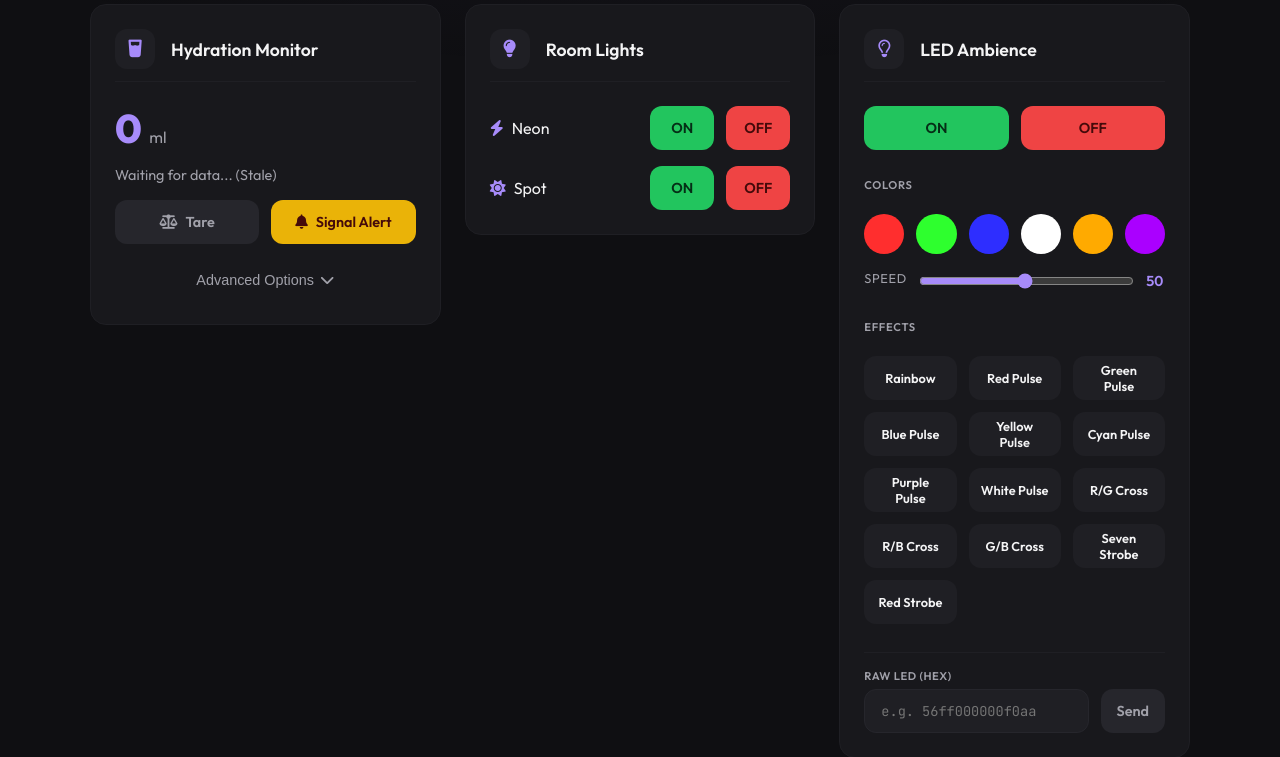
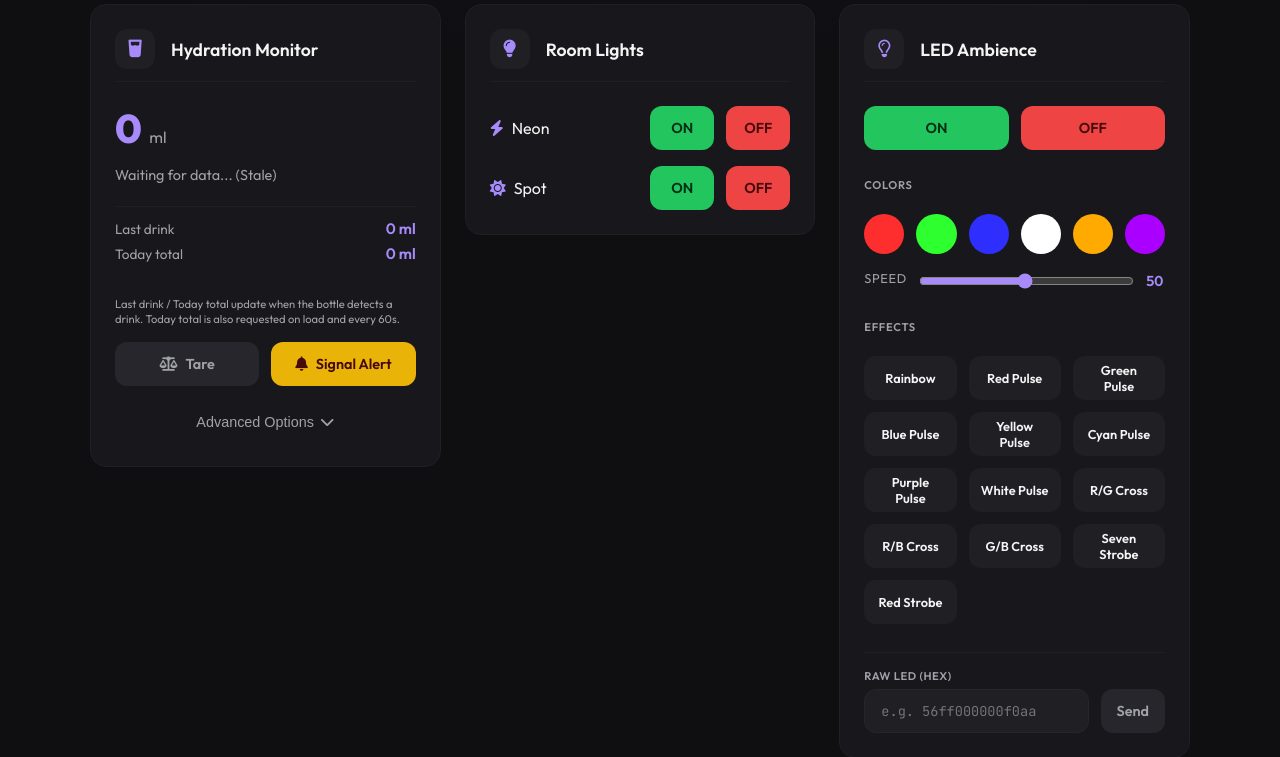
Before and after one commit to mithunbabbira/SmartHydrationSystem, a Flask app: page / in a window 1280 px wide. Shown: the part 168-925 px from the top of the page. Run offline with Flask 3, Linux system fonts and the light colour scheme; data that the repository does not hold is empty.

Commit message:
Hydration: last drink + today total in UI and log; request_daily_total (0x23) from slave; robust hex parse

```diff
--- a/house_automation/pi_controller/controller.py
+++ b/house_automation/pi_controller/controller.py
@@ -143,10 +143,10 @@ class SerialController:
     def process_incoming_data(self, line):
         # ... (Heartbeat check) ...
 
-        match = re.search(r'RX:([0-9A-Fa-f:]+):([0-9A-Fa-f]+)', line)
+        match = re.search(r'RX:([0-9A-Fa-f:]+):([0-9A-Fa-f\s]+)', line)
         if match:
             mac = match.group(1)
-            hex_data = match.group(2)
+            hex_data = match.group(2).replace(' ', '').replace('\r', '').strip()
             try:
                 data_bytes = bytes.fromhex(hex_data)
 
@@ -186,6 +186,11 @@ class SerialController:
         """Return last `limit` lines from master serial (for dashboard)."""
         with self._log_lock:
             return list(self._serial_log)[-limit:]
+
+    def append_log_line(self, msg):
+        """Append a human-readable line to the serial log (e.g. drink detected, today total)."""
+        with self._log_lock:
+            self._serial_log.append({"t": time.time(), "line": msg})
 
     def health(self):
         """Return dict with serial status and last activity for monitoring."""
--- a/house_automation/pi_controller/static/app.js
+++ b/house_automation/pi_controller/static/app.js
@@ -76,19 +76,25 @@ function fetchData() {
         .then(response => response.json())
         .then(data => {
             if (data.hydration) {
+                const h = data.hydration;
                 const weightEl = document.getElementById('hyd-weight');
                 const statusEl = document.getElementById('hyd-status');
+                const lastDrinkEl = document.getElementById('hyd-last-drink');
+                const dailyTotalEl = document.getElementById('hyd-daily-total');
 
-                if (weightEl) weightEl.innerText = data.hydration.weight;
+                if (weightEl) weightEl.innerText = h.weight ?? '--';
                 if (statusEl) {
-                    statusEl.innerText = data.hydration.status;
-                    // Optional: Visual cue for active/stale
-                    if ((Date.now() / 1000 - data.hydration.last_update) > 60) {
-                        statusEl.style.color = 'var(--text-muted)';
-                        statusEl.innerText += " (Stale)";
-                    } else {
-                        statusEl.style.color = 'var(--success)';
-                    }
+                    const stale = (Date.now() / 1000 - (h.last_update || 0)) > 60;
+                    statusEl.style.color = stale ? 'var(--text-muted)' : 'var(--success)';
+                    statusEl.innerText = (h.status || 'Unknown') + (stale ? ' (Stale)' : '');
+                }
+                if (lastDrinkEl) {
+                    const ml = h.last_drink_ml;
+                    lastDrinkEl.innerText = (ml != null && ml > 0) ? ml + ' ml' : (ml === 0 ? '0 ml' : '-- ml');
+                }
+                if (dailyTotalEl) {
+                    const ml = h.daily_total_ml;
+                    dailyTotalEl.innerText = (ml != null && ml >= 0) ? ml + ' ml' : '-- ml';
                 }
             }
         })
@@ -97,6 +103,20 @@ function fetchData() {
 
 // Run polling every 2 seconds
 setInterval(fetchData, 2000);
+
+// Request daily total from slave so "Today total" updates (on load and every 60s)
+function requestDailyTotal() {
+    fetch('/api/hydration/cmd', {
+        method: 'POST',
+        headers: { 'Content-Type': 'application/json' },
+        body: JSON.stringify({ cmd: 'request_daily_total' })
+    }).catch(function () {});
+}
+document.addEventListener('DOMContentLoaded', function () {
+    requestDailyTotal();
+    setTimeout(requestDailyTotal, 2000);
+});
+setInterval(requestDailyTotal, 60000);  // refresh daily total every 60s
 
 // --- Master serial log (data from master) ---
 function fetchMasterLog() {
--- a/house_automation/pi_controller/static/index.html
+++ b/house_automation/pi_controller/static/index.html
@@ -47,6 +47,17 @@
                         <span class="unit">ml</span>
                     </div>
                     <div class="status-text" id="hyd-status">Waiting for data...</div>
+                    <div class="hydration-stats">
+                        <div class="stat-row">
+                            <span class="stat-label">Last drink</span>
+                            <span id="hyd-last-drink" class="stat-value">-- ml</span>
+                        </div>
+                        <div class="stat-row">
+                            <span class="stat-label">Today total</span>
+                            <span id="hyd-daily-total" class="stat-value">-- ml</span>
+                        </div>
+                    </div>
+                    <p class="hydration-hint">Last drink / Today total update when the bottle detects a drink. Today total is also requested on load and every 60s.</p>
 
                     <div class="control-group">
                         <button type="button" onclick="sendHydration('tare')" class="btn-glass secondary">
--- a/house_automation/pi_controller/static/style.css
+++ b/house_automation/pi_controller/static/style.css
@@ -199,6 +199,35 @@ header {
 .status-text {
     font-size: 0.9rem;
     color: var(--text-muted);
+}
+
+.hydration-stats {
+    display: flex;
+    flex-direction: column;
+    gap: var(--space-xs);
+    padding: var(--space-sm) 0;
+    border-top: 1px solid var(--surface-2);
+    margin-top: var(--space-xs);
+}
+.stat-row {
+    display: flex;
+    justify-content: space-between;
+    align-items: center;
+}
+.stat-label {
+    font-size: 0.85rem;
+    color: var(--text-muted);
+}
+.stat-value {
+    font-size: 0.95rem;
+    font-weight: 600;
+    color: var(--primary);
+}
+.hydration-hint {
+    font-size: 0.7rem;
+    color: var(--text-muted);
+    margin-top: var(--space-xs);
+    line-height: 1.3;
 }
 
 .control-group {
--- a/house_automation/pi_controller/web_server.py
+++ b/house_automation/pi_controller/web_server.py
@@ -126,6 +126,11 @@ def hydration_cmd():
         if cmd == 'ping_presence':
             controller.send_command(mac, "0140" + "00000000")  # slave will reply with 0x40, we send presence in 0x41
             return jsonify({"status": "ping_presence_sent"})
+        # Request current daily total from slave (slave replies with 0x61 so UI updates)
+        if cmd == 'request_daily_total':
+            import struct
+            controller.send_command(mac, "0123" + struct.pack('<f', 0.0).hex())
+            return jsonify({"status": "request_daily_total_sent"})
 
         # Handle Raw/Generic Commands
         # If cmd is integer or string representation of int
@@ -263,7 +268,10 @@ def get_data():
         response['hydration'] = {
             "weight": round(h_data.get('weight', 0), 1),
             "status": h_data.get('status', 'Unknown'),
-            "last_update": h_data.get('last_update', 0)
+            "last_update": h_data.get('last_update', 0),
+            "last_drink_ml": round(h_data.get('last_drink_ml', 0), 1),
+            "last_drink_time": h_data.get('last_drink_time', 0),
+            "daily_total_ml": round(h_data.get('daily_total_ml', 0), 1),
         }
 
     return jsonify(response)
```
Also changed, not shown: house_automation/pi_controller/handlers/hydration.py (+17 -3 lines), 3 other files.
